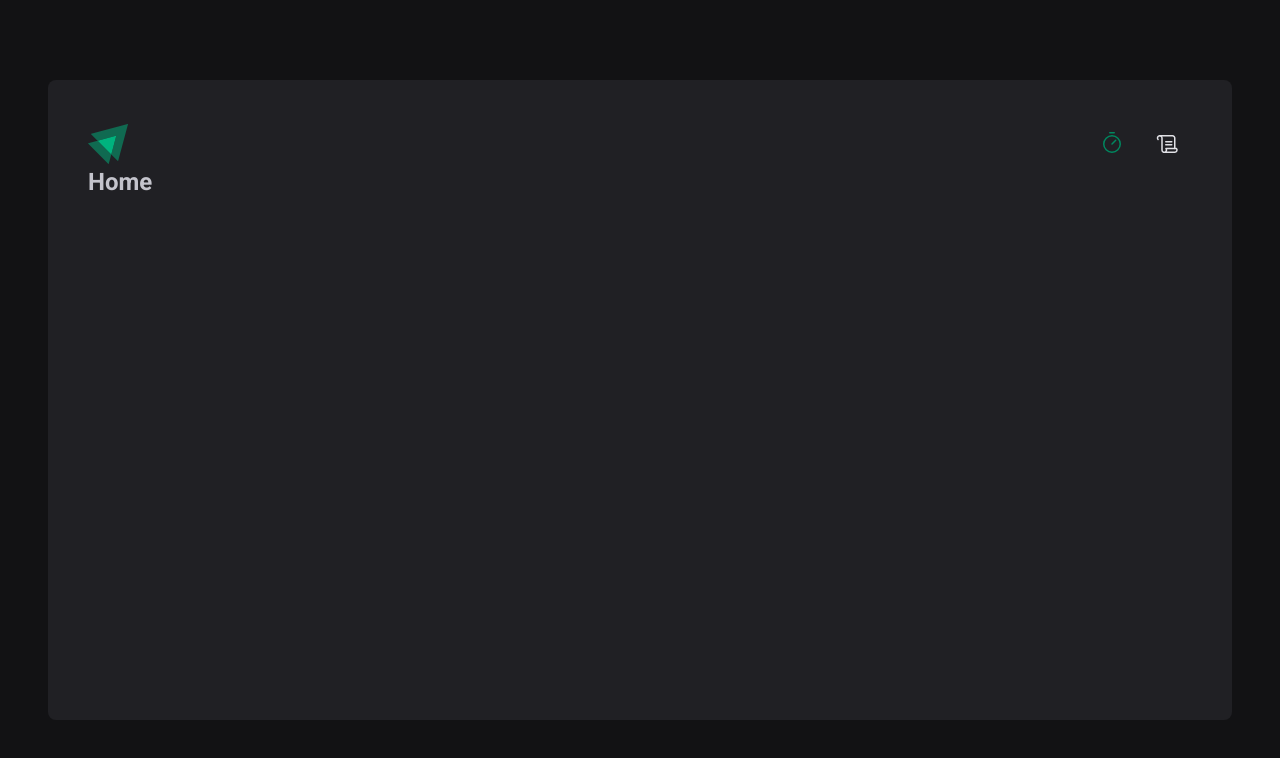
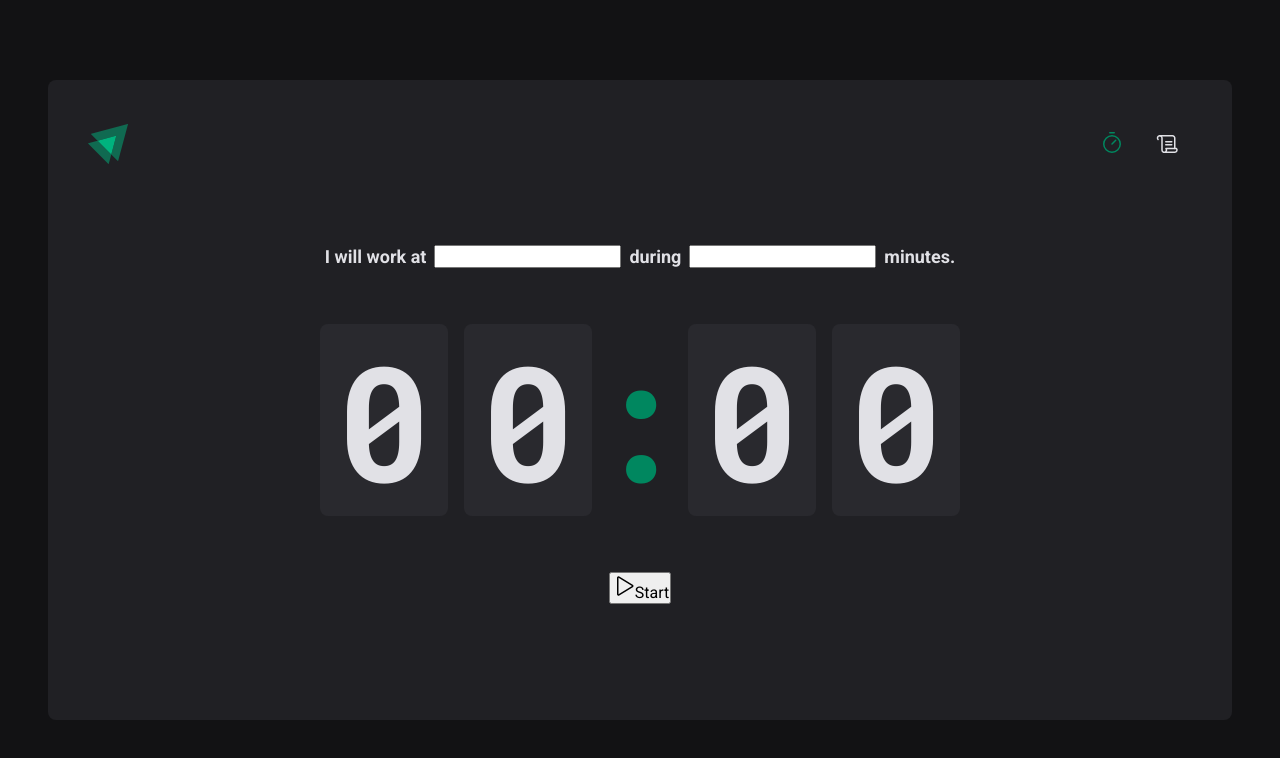
Before and after one commit to GusPrado/pomodoro-timer, a React (Vite) app: page / in a window 1280 px wide. Shown: the top 758 px of the page. Built offline with nearby package versions, Linux system fonts and the light colour scheme.

Commit message:
chore: start homepage styling

```diff
--- a/src/pages/Home.tsx
+++ /dev/null
@@ -1,3 +0,0 @@
-export function Home() {
-  return <h2>Home</h2>;
-}
--- /dev/null
+++ b/src/pages/Home/index.tsx
@@ -0,0 +1,38 @@
+import { Play } from 'phosphor-react';
+import {
+  CountdownContainer,
+  FormContainer,
+  HomeContainer,
+  Separator,
+} from './styles';
+
+export function Home() {
+  return (
+    <HomeContainer>
+      <form action=''>
+        <FormContainer>
+          <label htmlFor='task'>I will work at</label>
+          <input id='task' />
+
+          <label htmlFor='minutesAmount'>during</label>
+          <input type='number' id='minutesAmount' />
+
+          <span>minutes.</span>
+        </FormContainer>
+
+        <CountdownContainer>
+          <span>0</span>
+          <span>0</span>
+          <Separator>:</Separator>
+          <span>0</span>
+          <span>0</span>
+        </CountdownContainer>
+
+        <button type='submit'>
+          <Play size={24} />
+          Start
+        </button>
+      </form>
+    </HomeContainer>
+  );
+}
--- /dev/null
+++ b/src/pages/Home/styles.ts
@@ -0,0 +1,55 @@
+import styled from 'styled-components';
+
+export const HomeContainer = styled.main`
+  flex: 1;
+
+  display: flex;
+  flex-direction: column;
+  align-items: center;
+  justify-content: center;
+
+  form {
+    display: flex;
+    flex-direction: column;
+    align-items: center;
+    gap: 3.5rem;
+  }
+`;
+
+export const FormContainer = styled.div`
+  width: 100%;
+  display: flex;
+  align-items: center;
+  justify-content: center;
+  gap: 0.5rem;
+  color: ${(props) => props.theme['gray-100']};
+  font-size: 1.125rem;
+  font-weight: bold;
+  flex-wrap: wrap;
+`;
+
+export const CountdownContainer = styled.div`
+  font-family: 'Roboto Mono', monospace;
+  font-size: 10rem;
+  line-height: 8rem;
+  color: ${(props) => props.theme['gray-100']};
+
+  display: flex;
+  gap: 1rem;
+
+  span {
+    background: ${(props) => props.theme['gray-700']};
+    padding: 2rem 1rem;
+    border-radius: 8px;
+  }
+`;
+
+export const Separator = styled.div`
+  padding: 2rem 0;
+  color: ${(props) => props.theme['green-500']};
+
+  width: 4rem;
+  overflow: hidden;
+  display: flex;
+  justify-content: center;
+`;
--- a/src/styles/global.ts
+++ b/src/styles/global.ts
@@ -15,6 +15,7 @@
   body {
     background: ${(props) => props.theme['gray-900']} ;
     color: ${(props) => props.theme['gray-300']};
+    -webkit-font-smoothing: antialiased;
   }
 
   body, input, textarea, button {
```
